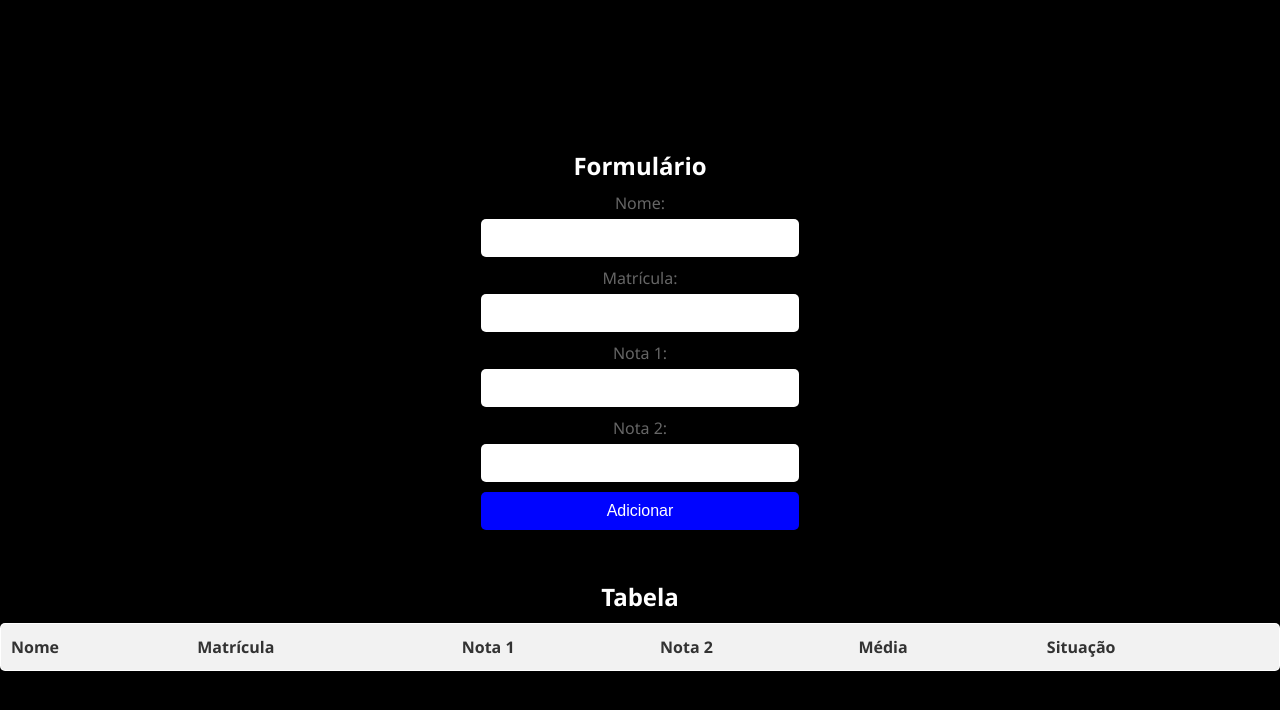
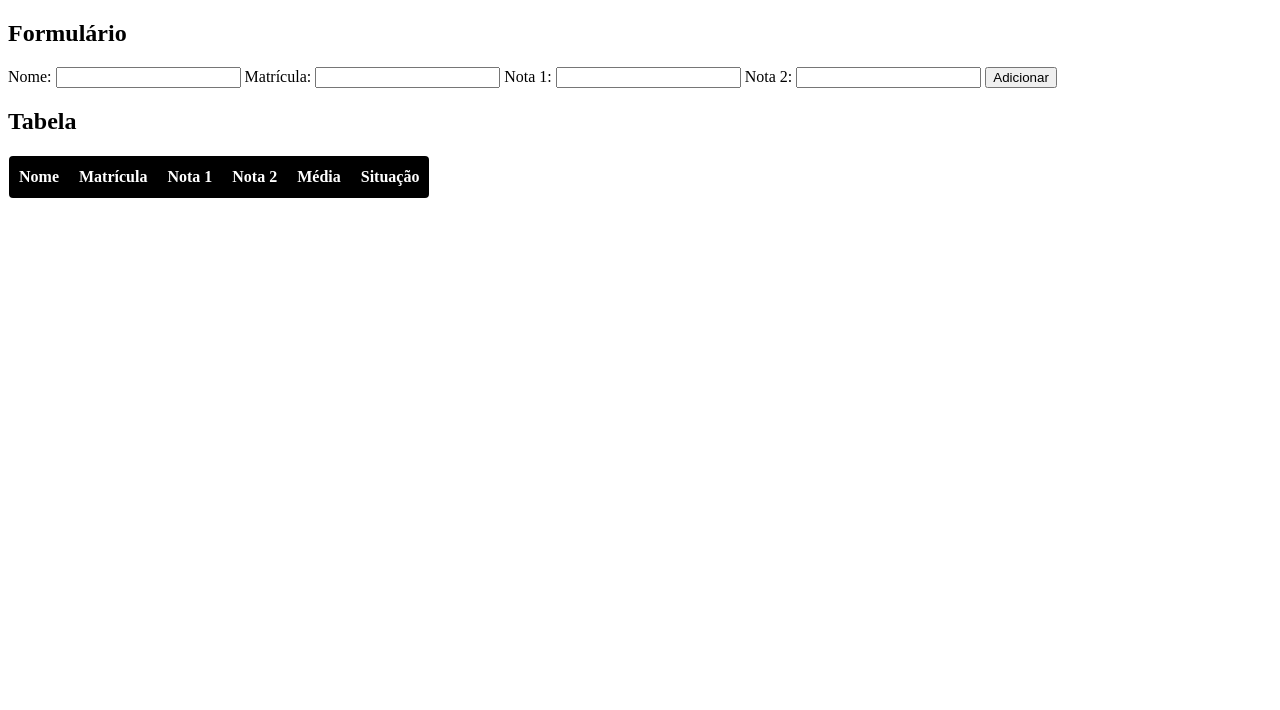
Before and after one commit to HenriqueKutz/ProvaOtavio, a plain HTML site: page index.html in a window 1280 px wide. Drawn offline with Linux system fonts and the light colour scheme.

Commit message:
Add files via upload

```diff
--- a/index.html
+++ b/index.html
@@ -5,66 +5,12 @@
     <meta name="viewport" content="width=device-width, initial-scale=1.0">
     <title>Formulário e Tabela</title>
     <style>
-        body {
-            font-family: 'Segoe UI', Tahoma, Geneva, Verdana, sans-serif;
-            background-color: #000000;
-            margin: 0;
-            padding: 0;
-            display: flex;
-            flex-direction: column;
-            align-items: center;
-            justify-content: center;
-            height: 100vh;
-        }
-
-        h2 {
-            margin-top: 20px;
-            margin-bottom: 10px;
-            color: rgb(255, 255, 255);
-            text-align: center;
-        }
-
-        form {
-            margin-bottom: 20px;
-            text-align: center;
-        }
-
-        label {
-            display: block;
-            margin-bottom: 5px;
-            color: #666;
-        }
-
-        input[type="text"],
-        input[type="number"],
-        button {
-            width: 100%;
-            padding: 10px;
-            margin-bottom: 10px;
-            border: none;
-            border-radius: 5px;
-            box-sizing: border-box;
-            font-size: 16px;
-        }
-
-        button {
-            background-color: #0004ff;
-            color: white;
-            cursor: pointer;
-        }
-
-        button:hover {
-            background-color: #6f00ff;
-        }
-
         table {
-            width: 100%;
             border-collapse: collapse;
-            border: 1px solid #ddd;
+            border: 1px solid rgb(0, 0, 0);
             background-color: #fff;
             border-radius: 5px;
             overflow: hidden;
-            box-shadow: 0 0 10px rgba(0, 0, 0, 0.1);
         }
 
         th, td {
@@ -74,13 +20,9 @@
         }
 
         th {
-            background-color: #f2f2f2;
-            color: #333;
+            background-color: #000000;
+            color: rgb(255, 255, 255);
             font-weight: bold;
-        }
-
-        tr:hover {
-            background-color: #f9f9f9;
         }
     </style>
 </head>
```
